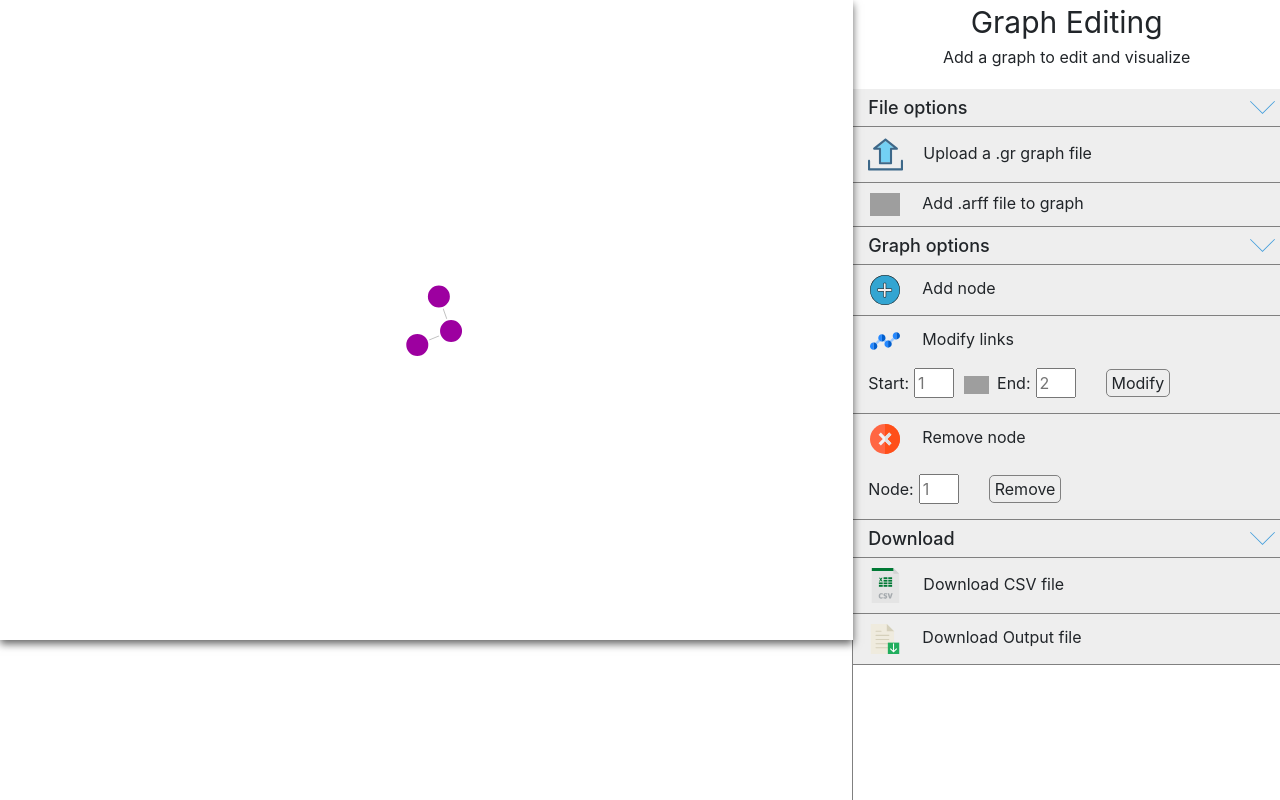
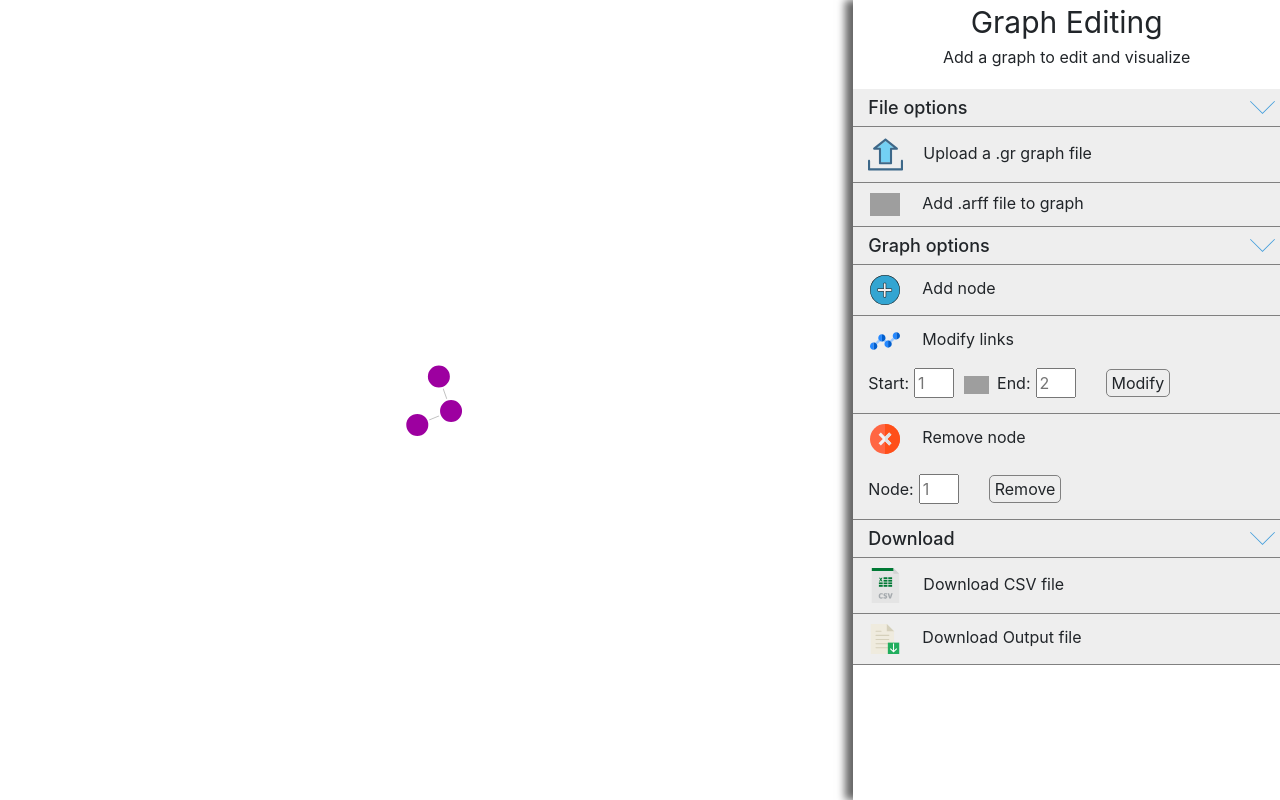
Before and after one commit to Melosid/graphediting, a React (Create React App) app: page / in a window 1280 px wide. Built offline with nearby package versions, Linux system fonts and the light colour scheme; grey boxes are pictures that could not be loaded.

Commit message:
fix graph css

```diff
--- a/src/App.css
+++ b/src/App.css
@@ -10,7 +10,9 @@
   display: flex;
   flex-direction: column;
   align-items: center;
-  box-shadow: -1px 0px gray;
+  z-index: 0;
+  box-shadow: -8px 0 8px 0 rgba(0, 0, 0, 0.6);
+
 }
 .header {
   font-size: 30px;
--- a/src/components/forceGraph.module.css
+++ b/src/components/forceGraph.module.css
@@ -1,9 +1,8 @@
 .container {
     width: 100%;
-    height: 80vh;
+    height: 100%;
     position: relative;
     background-color: white;
-    box-shadow: 0 4px 8px 0 rgba(0, 0, 0, 0.6);
   }
 
   .container svg {
```
